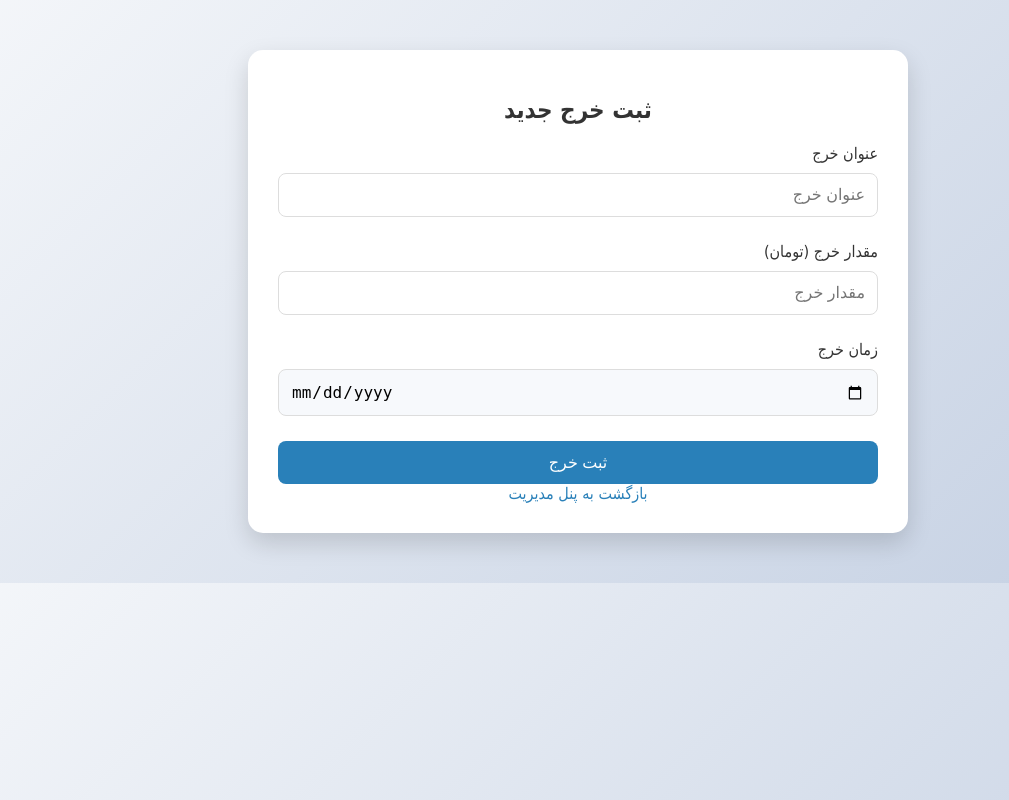
After one commit to AmiraliTanabian/BedeBestoon_Django, a Django app: page /add_spend in a window 1280 px wide. The commit adds this page. Shown: the whole page, without its empty margins (62-1071 px from the left). Run offline with Django 5.2, Linux system fonts and the light colour scheme; the visitor is signed in with stand-in values (Sample User, id 1).

Commit message:
Create the add spend client + perrmision denided client

```diff
--- /dev/null
+++ b/Spends/static/Spends/Style/add_spend.css
@@ -0,0 +1,81 @@
+body {
+    font-family: 'Tahoma', sans-serif;
+    background: linear-gradient(135deg, #f5f7fa, #c3cfe2);
+    margin: 0;
+    padding: 0;
+    text-align: center;
+}
+.container {
+    max-width: 600px;
+    margin: 50px auto;
+    background: #ffffff;
+    padding: 30px;
+    border-radius: 15px;
+    box-shadow: 0 10px 25px rgba(0, 0, 0, 0.15);
+    overflow: hidden;
+}
+h1 {
+    color: #333;
+    margin-bottom: 20px;
+    font-size: 24px;
+}
+.form-group {
+    margin-bottom: 25px;
+    display: flex;
+    flex-direction: column;
+    align-items: flex-start;
+}
+.form-group label {
+    font-size: 16px;
+    color: #333;
+    margin-bottom: 5px;
+}
+.form-group input,
+.form-group select {
+    width: 100%;
+    padding: 12px;
+    font-size: 16px;
+    margin-top: 5px;
+    border-radius: 8px;
+    border: 1px solid #ddd;
+    box-sizing: border-box;
+    transition: 0.3s;
+}
+.form-group input:focus,
+.form-group select:focus {
+    border-color: #2980b9;
+    outline: none;
+}
+.submit-btn {
+    width: 100%;
+    padding: 12px;
+    background: #2980b9;
+    color: white;
+    font-size: 16px;
+    cursor: pointer;
+    border-radius: 8px;
+    border: none;
+    transition: 0.3s;
+}
+.submit-btn:hover {
+    background: #1f6696;
+}
+.back-btn {
+    margin-top: 20px;
+    text-decoration: none;
+    color: #2980b9;
+    font-size: 16px;
+}
+.back-btn:hover {
+    color: #1f6696;
+}
+.form-group input[type="date"] {
+    background-color: #f7f9fc;
+}
+.form-group input[type="date"]:focus {
+    background-color: #e2e8f0;
+}
+
+*{
+    direction:rtl;
+}
--- /dev/null
+++ b/Spends/templates/Spends/add_spend.html
@@ -0,0 +1,31 @@
+{% extends 'base.html' %}
+{% load static %}
+{% block title %}
+    افزودن هزینه - بده بستون
+{% endblock %}
+{% block styles %}
+    <link rel="stylesheet" href="{% static "Spends/Style/add_spend.css" %}">
+{% endblock %}
+{% block content %}
+ <div class="container">
+    <h1>ثبت خرج جدید</h1>
+
+    <form action="" method="POST">
+        <div class="form-group">
+            <label for="expense-name">عنوان خرج</label>
+            <input type="text" id="expense-name" name="expense-name" required placeholder="عنوان خرج">
+        </div>
+        <div class="form-group">
+            <label for="expense-amount">مقدار خرج (تومان)</label>
+            <input type="number" id="expense-amount" name="expense-amount" required placeholder="مقدار خرج">
+        </div>
+        <div class="form-group">
+            <label for="expense-date">زمان خرج</label>
+            <input type="date" id="expense-date" name="expense-date" required>
+        </div>
+        <button type="submit" class="submit-btn">ثبت خرج</button>
+    </form>
+
+    <a href="{% url "home_page" %}" class="back-btn">بازگشت به پنل مدیریت</a>
+</div>
+{% endblock %}
--- a/Spends/templates/Spends/dashboard.html
+++ b/Spends/templates/Spends/dashboard.html
@@ -62,7 +62,7 @@
     <div class="panel">
         <div class="section expenses">
             <h2>مدیریت هزینه‌ها</h2>
-            <button class="add-btn">+ افزودن خرج</button>
+            <button class="add-btn"><a class="link" href="{% url 'add_spend' %}">+ افزودن خرج</a></button>
             <ul class="list">
                 <li>500,000 تومان - خرید لباس</li>
                 <li>200,000 تومان - غذا</li>
--- a/Spends/urls.py
+++ b/Spends/urls.py
@@ -10,5 +10,6 @@ urlpatterns = [
     path('account/register', views.account_register, name="account_register"),
     path('account/verify/<str:random_string>', views.verify_account, name='verify_account'),
     path('account/login', views.login_page, name="login_page"),
-    path('', views.index_page, name="home_page")
+    path('', views.index_page, name="home_page"),
+    path('add_spend', views.add_spend, name="add_spend")
 ]
--- a/Spends/views.py
+++ b/Spends/views.py
@@ -158,8 +158,6 @@ def login_page(request):
             return render(request, 'Spends/login.html', {'status':'username or password incorrect',
                                                          'form_obj':form_obj})
 
-
-
 def index_page(request):
     if request.user.is_authenticated:
         user = request.user
@@ -188,6 +186,13 @@ def index_page(request):
         return render(request, 'Spends/dashboard.html', context)
     else:
         return JsonResponse({'status':'وارد حساب بشوید'}, encoder=JSONEncoder)
+
+
+def add_spend(request):
+    if request.user.is_authenticated:
+        return render(request, 'Spends/add_spend.html')
+    else:
+        return render(request, 'Spends/dont_login_error.html')
 
 @csrf_exempt
 def api_login(request):
```
Also changed, not shown: Spends/static/Spends/Style/dashboard.css (+8 -0 lines), Spends/static/Spends/Style/dont_login_error.css (added, +32 -0 lines), Spends/templates/Spends/dont_login_error.html (added, +14 -0 lines), Spends/static/Spends/Fonts/Iranian Sans.ttf (added), 1 other file.
